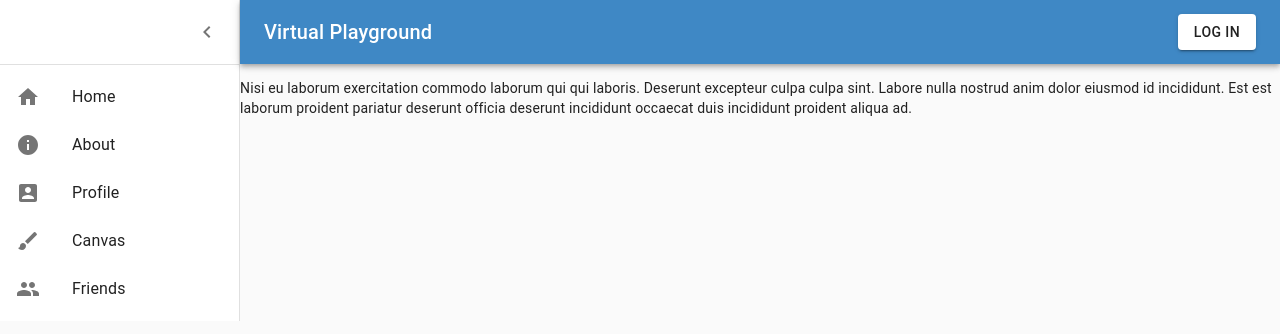
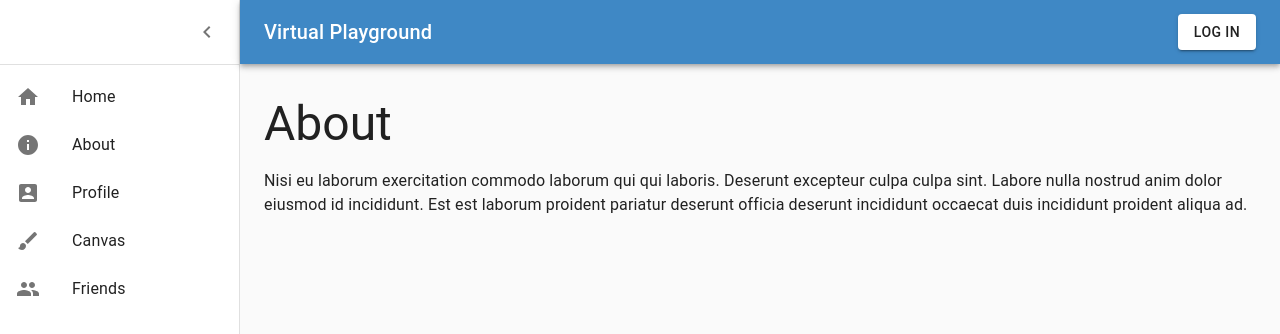
Before and after one commit to st970703/Group-19-Orange-Ox, a React (Create React App) app in the folder frontend/: page /about in a window 1280 px wide. Shown: the top 334 px of the page. Built offline with nearby package versions, Linux system fonts and the light colour scheme; no server answers.

Commit message:
Drawer fixed, everything changed to typography and removed more redundant bootstrap code

```diff
--- a/frontend/package.json
+++ b/frontend/package.json
@@ -7,6 +7,7 @@
     "@material-ui/core": "^4.11.3",
     "@material-ui/icons": "^4.11.2",
     "@material-ui/styles": "^4.11.3",
+    "@material-ui/system": "^4.11.3",
     "@testing-library/jest-dom": "^5.11.9",
     "@testing-library/react": "^11.2.5",
     "@testing-library/user-event": "^12.8.3",
--- a/frontend/src/views/About.js
+++ b/frontend/src/views/About.js
@@ -1,10 +1,15 @@
+import { Typography } from '@material-ui/core';
 import React from 'react';
 
 function About() {
   return (
     <div>
-      <h1>About</h1>
-      <p>Nisi eu laborum exercitation commodo laborum qui qui laboris. Deserunt excepteur culpa culpa sint. Labore nulla nostrud anim dolor eiusmod id incididunt. Est est laborum proident pariatur deserunt officia deserunt incididunt occaecat duis incididunt proident aliqua ad.</p>
+      <Typography variant="h3" gutterBottom>
+        About
+      </Typography>
+      <Typography variant="body1">
+        Nisi eu laborum exercitation commodo laborum qui qui laboris. Deserunt excepteur culpa culpa sint. Labore nulla nostrud anim dolor eiusmod id incididunt. Est est laborum proident pariatur deserunt officia deserunt incididunt occaecat duis incididunt proident aliqua ad.
+      </Typography>
     </div>
   );
 }
--- a/frontend/src/views/Friends.js
+++ b/frontend/src/views/Friends.js
@@ -1,3 +1,4 @@
+import { Typography } from '@material-ui/core';
 import React from 'react';
 import { useParams } from 'react-router';
 
@@ -5,8 +6,12 @@ function Friends() {
   const {userId} = useParams();
   return (
     <div>
-      <h1>Friends</h1>
-      <p>User ID: {userId}</p>
+      <Typography variant="h3" gutterBottom>
+        Friends
+      </Typography>
+      <Typography variant="body1">
+        User ID: {userId}
+      </Typography>
     </div>
   );
 }
--- a/frontend/src/views/Header.js
+++ b/frontend/src/views/Header.js
@@ -1,7 +1,7 @@
 import React from "react";
 import clsx from "clsx";
 import { makeStyles } from "@material-ui/styles";
-import { AppBar, CssBaseline, Toolbar, IconButton, Typography, Drawer, Divider, List } from '@material-ui/core';
+import { AppBar, CssBaseline, Toolbar, IconButton, Typography, Drawer, Divider, List, Container, Paper } from '@material-ui/core';
 import ChevronLeftIcon from '@material-ui/icons/ChevronLeft';
 import MenuIcon from '@material-ui/icons/Menu';
 import listMenuItems from '../listMenuItems';
@@ -82,7 +82,7 @@ const useStyles = makeStyles((theme) => ({
       overflow: 'auto',
     },
     container: {
-      paddingTop: theme.spacing(4),
+      paddingTop: theme.spacing(12),
       paddingBottom: theme.spacing(4),
     },
     paper: {
@@ -136,6 +136,7 @@ const Header = () => {
         classes={{
           paper: clsx(classes.drawerPaper, !open && classes.drawerPaperClose),
         }}
+        style={{ display: 'flex' }}
         open={open}
       >
         <div className={classes.toolbarIcon}>
@@ -146,7 +147,9 @@ const Header = () => {
         <Divider />
         <List>{listMenuItems}</List>
       </Drawer>
-      <main>
+      <main className={classes.content}>
+        <div className={classes.appBarSpacer}>
+          <Container className={classes.container}>
             <Switch>
               <Route exact path='/' component={Home} />
               <Route exact path='/about' component={About} />
@@ -154,6 +157,8 @@ const Header = () => {
               <ProtectedRoute exact path='/canvas' component={Canvas} />
               <ProtectedRoute exact path='/friends' component={Friends} />
             </Switch>
+          </Container>
+        </div>
       </main>
     </div>
   );
--- a/frontend/src/views/Home.js
+++ b/frontend/src/views/Home.js
@@ -1,10 +1,15 @@
 import React from 'react';
+import { Typography } from '@material-ui/core';
 
 const Home = () => {
   return (
     <div>
-      <h1>Virtual Playground</h1>
-      <p>Welcome kiddies!! (Placeholder text)</p>
+      <Typography variant="h3" gutterBottom>
+        Virtual Playground
+      </Typography>
+      <Typography variant="body1" gutterBottom>
+        Welcome kiddies!! (Placeholder text)
+      </Typography>
     </div>
   );
 }
--- a/frontend/src/views/Profile.js
+++ b/frontend/src/views/Profile.js
@@ -1,6 +1,7 @@
 import React from "react";
 import { useParams } from 'react-router';
 import { useAuth0 } from "@auth0/auth0-react";
+import { Typography } from "@material-ui/core";
 
 const Profile = () => {
   const { user } = useAuth0();
@@ -9,24 +10,32 @@ const Profile = () => {
 
   return (
     <div>
-      <div className="row align-items-center profile-header">
-        <div className="col-md-2 mb-3">
+      <div>
+        <Typography variant="h3" gutterBottom>
+          Profile
+        </Typography>
+        <div>
           <img
             src={picture}
-            alt="Profile"
-            className="rounded-circle img-fluid profile-picture mb-3 mb-md-0"
+            alt="No Image Found :("
           />
         </div>
-        <div className="col-md text-center text-md-left">
-          <h2>{name}</h2>
-          <p className="lead text-muted">{email}</p>
+        <div>
+          <Typography variant="body1">
+            Name: {name}
+          </Typography>
+          <Typography variant="body1">
+            Email: {email}
+          </Typography>
         </div>
         <div>
-            <p>User ID: {userId}</p>
+            <Typography variant="body1">
+              User ID: {userId}
+            </Typography>
         </div>
       </div>
-      <div className="row">
-        <pre className="col-12 text-light bg-dark p-4">
+      <div>
+        <pre>
           {JSON.stringify(user, null, 2)}
         </pre>
       </div>
```
Lines whose indentation alone changed are shown as unchanged.
